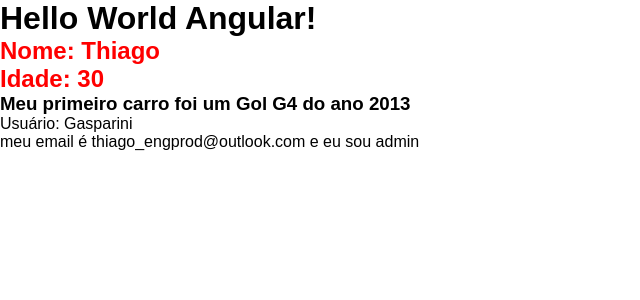
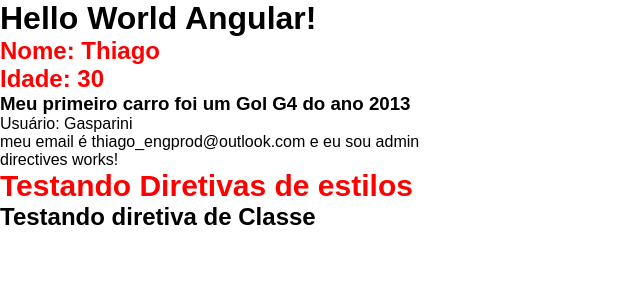
Before and after one commit to ThiagoGasparini/Angular-Study, an Angular app: page / in a window 1280 px wide. Shown: the top 300 px of the page, without its empty margins (0-640 px from the left). Built offline with nearby package versions, Linux system fonts and the light colour scheme.

Commit message:
diretivas do angular

```diff
--- a/src/app/app.component.html
+++ b/src/app/app.component.html
@@ -1,3 +1,4 @@
 <h1>Hello World Angular!</h1>
 <app-first-component></app-first-component>
 <app-parent-data [name]='userName' [data]='userData'></app-parent-data>
+<app-directives></app-directives>
--- a/src/app/app.component.ts
+++ b/src/app/app.component.ts
@@ -2,11 +2,12 @@ import { Component } from '@angular/core';
 import { RouterOutlet } from '@angular/router';
 import { FirstComponentComponent } from './components/first-component/first-component.component';
 import { ParentDataComponent } from './components/parent-data/parent-data.component';
+import { DirectivesComponent } from './components/directives/directives.component'
 
 @Component({
   selector: 'app-root',
   standalone: true,
-  imports: [RouterOutlet, FirstComponentComponent, ParentDataComponent],
+  imports: [RouterOutlet, FirstComponentComponent, ParentDataComponent, DirectivesComponent],
   templateUrl: './app.component.html',
   styleUrl: './app.component.css',
 })
--- /dev/null
+++ b/src/app/components/directives/directives.component.html
@@ -0,0 +1,6 @@
+<p>directives works!</p>
+<h2 [ngStyle]="{ 'font-size': size + 'px', 'font-family': font, color: color }">
+  Testando Diretivas de estilos
+</h2>
+
+<h2 [ngClass]='classes'>Testando diretiva de Classe</h2>
--- /dev/null
+++ b/src/app/components/directives/directives.component.ts
@@ -0,0 +1,17 @@
+import { Component } from '@angular/core';
+import { CommonModule } from '@angular/common';
+
+@Component({
+  selector: 'app-directives',
+  standalone: true,
+  imports: [CommonModule],
+  templateUrl: './directives.component.html',
+  styleUrl: './directives.component.css',
+})
+export class DirectivesComponent {
+  size = 30;
+  font = 'Arial';
+  color = 'red';
+
+  classes = ['green-title', 'small-title'];
+}
```
Also changed, not shown: src/app/components/directives/directives.component.css (added), 1 other file (tests, documents, lock files or other folders).
